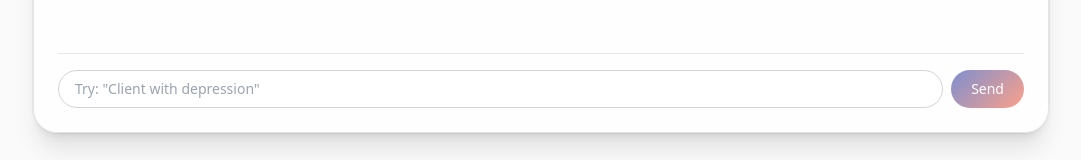
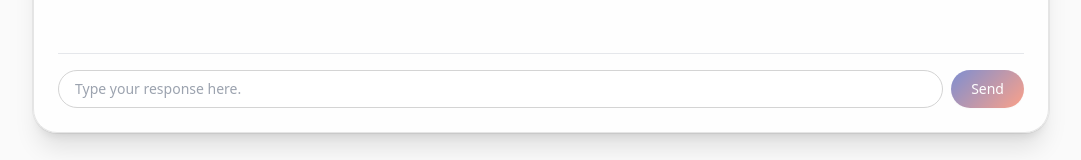
Before and after one commit to trendingpepsi/personalweb, a Next.js app: page /ai-client in a window 1280 px wide. Shown: the part 631-791 px from the top of the page, without its empty margins (99-1180 px from the left). Built offline with nearby package versions, Linux system fonts and the light colour scheme.

Commit message:
Update page.tsx

```diff
--- a/app/ai-client/page.tsx
+++ b/app/ai-client/page.tsx
@@ -228,7 +228,7 @@ export default function AIClientPage() {
                 value={input}
                 onChange={(e) => setInput(e.target.value)}
                 onKeyDown={onKeyDown}
-                placeholder='Try: "Client with depression"'
+                placeholder='Type your response here.'
                 className="flex-1 rounded-full border border-neutral-300 px-4 py-2 text-sm outline-none transition focus:ring-2 focus:ring-[#0021A5]/30"
               />
               <button
```
